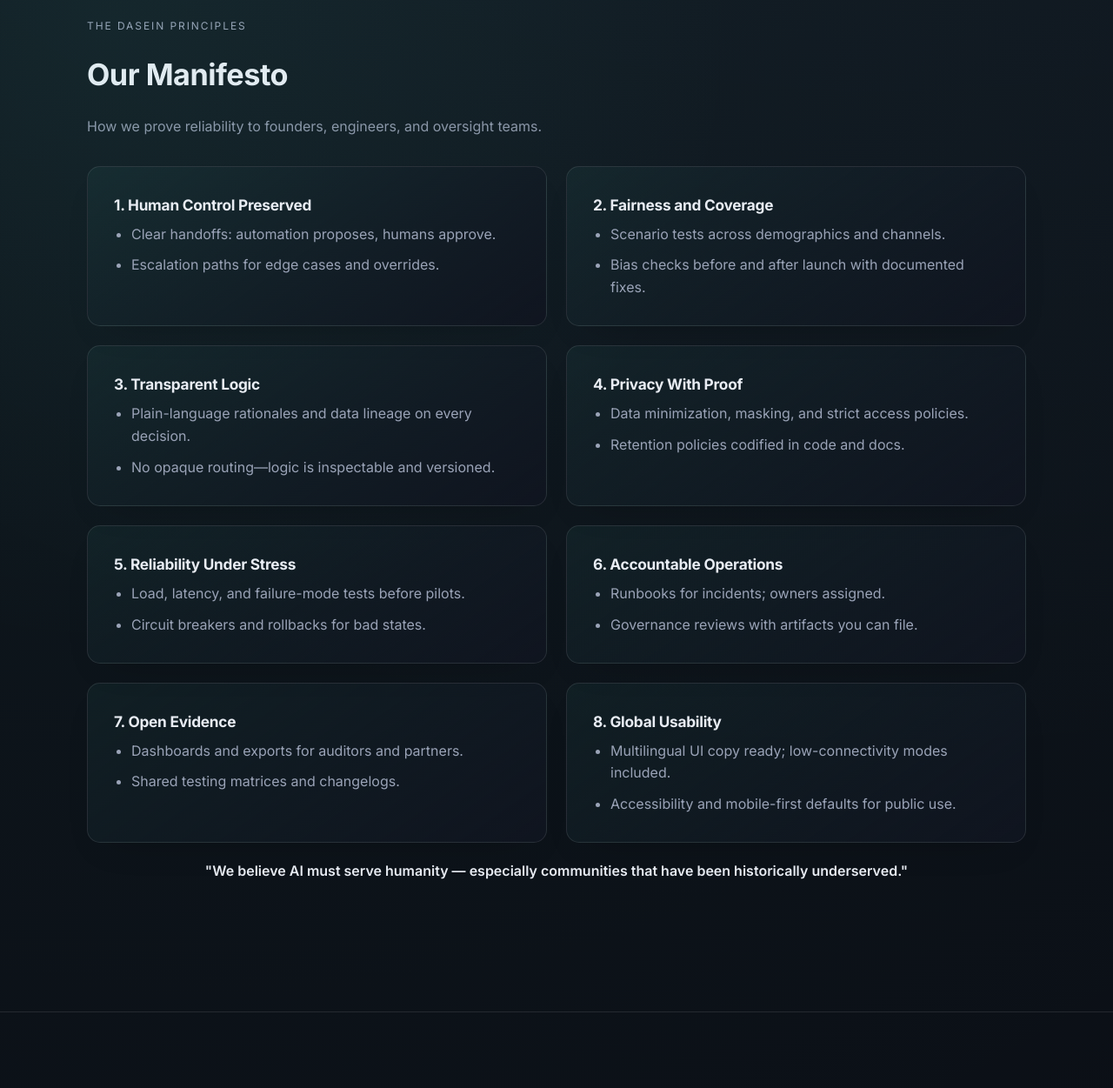
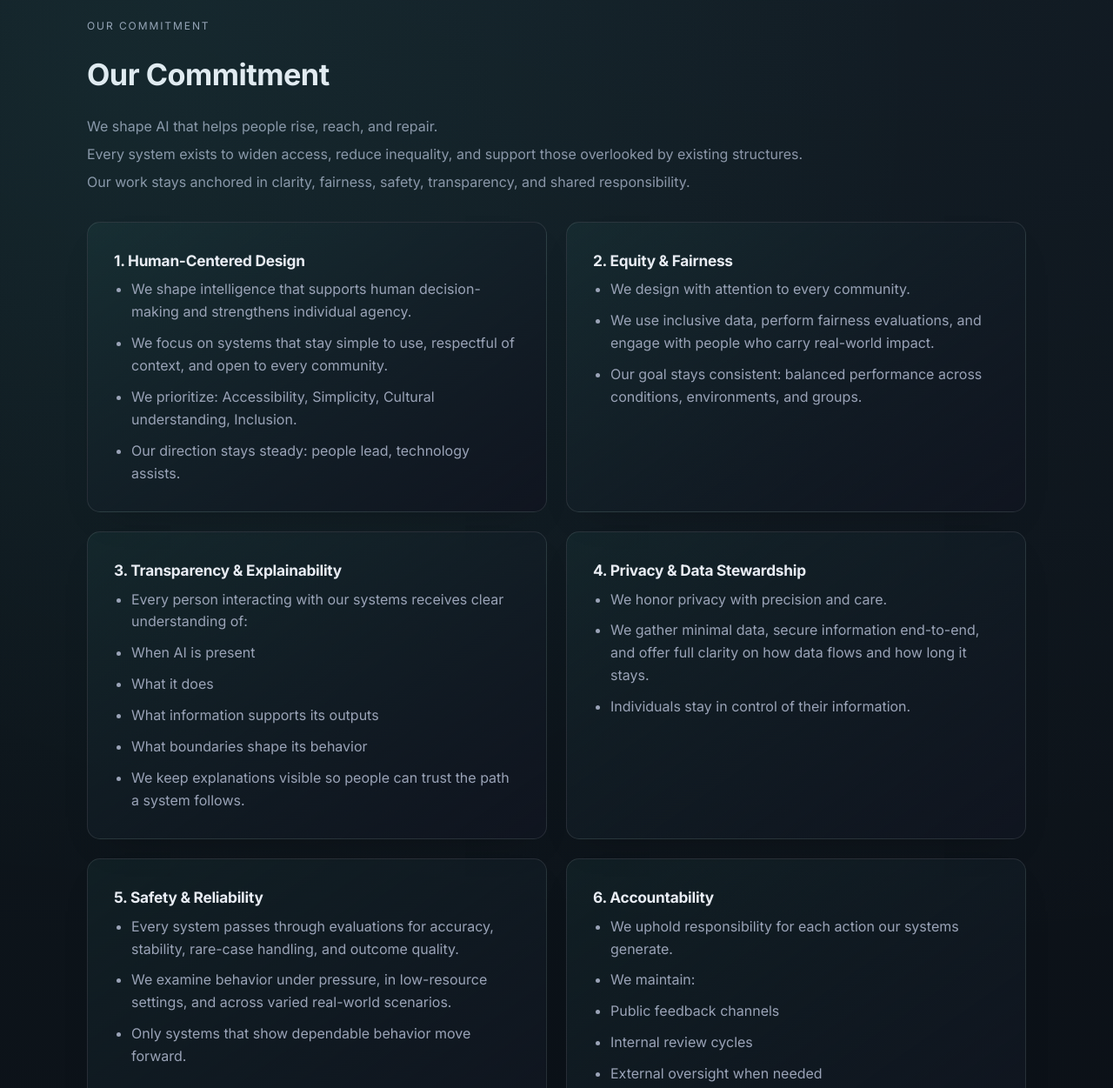
Before and after one commit to SSKG2602/webv003, a plain HTML site: page docs/index.html in a window 1280 px wide. Shown: the part 2360-3611 px from the top of the page at 87% size. Drawn offline with Linux system fonts and the light colour scheme.

Commit message:
Update Our Commitment section copy

```diff
--- a/docs/index.html
+++ b/docs/index.html
@@ -108,103 +108,137 @@
 <section id="why" class="section page-section primary-section">
   <div class="container">
     <div class="section-header">
-      <p class="eyebrow-label">The Dasein Principles</p>
-      <h2 class="section-title">Our Manifesto</h2>
-      <p class="section-subtitle">How we prove reliability to founders, engineers, and oversight teams.</p>
+      <p class="eyebrow-label">Our Commitment</p>
+      <h2 class="section-title">Our Commitment</h2>
+      <p class="section-subtitle">We shape AI that helps people rise, reach, and repair.</p>
+      <p class="section-subtitle">Every system exists to widen access, reduce inequality, and support those overlooked by existing structures.</p>
+      <p class="section-subtitle">Our work stays anchored in clarity, fairness, safety, transparency, and shared responsibility.</p>
     </div>
     <div class="manifesto-grid card-grid" id="manifesto-grid">
 
 
         <article class="card card-primary manifesto-card" data-animate="fade-up" data-stagger="1">
-          <h3>1. Human Control Preserved</h3>
+          <h3>1. Human-Centered Design</h3>
           <ul class="text-muted">
 
-              <li>Clear handoffs: automation proposes, humans approve.</li>
+              <li>We shape intelligence that supports human decision-making and strengthens individual agency.</li>
 
-              <li>Escalation paths for edge cases and overrides.</li>
+              <li>We focus on systems that stay simple to use, respectful of context, and open to every community.</li>
+
+              <li>We prioritize: Accessibility, Simplicity, Cultural understanding, Inclusion.</li>
+
+              <li>Our direction stays steady: people lead, technology assists.</li>
 
           </ul>
         </article>
 
         <article class="card card-primary manifesto-card" data-animate="fade-up" data-stagger="2">
-          <h3>2. Fairness and Coverage</h3>
+          <h3>2. Equity & Fairness</h3>
           <ul class="text-muted">
 
-              <li>Scenario tests across demographics and channels.</li>
+              <li>We design with attention to every community.</li>
 
-              <li>Bias checks before and after launch with documented fixes.</li>
+              <li>We use inclusive data, perform fairness evaluations, and engage with people who carry real-world impact.</li>
+
+              <li>Our goal stays consistent: balanced performance across conditions, environments, and groups.</li>
 
           </ul>
         </article>
 
         <article class="card card-primary manifesto-card" data-animate="fade-up" data-stagger="3">
-          <h3>3. Transparent Logic</h3>
+          <h3>3. Transparency & Explainability</h3>
           <ul class="text-muted">
 
-              <li>Plain-language rationales and data lineage on every decision.</li>
+              <li>Every person interacting with our systems receives clear understanding of:</li>
 
-              <li>No opaque routing—logic is inspectable and versioned.</li>
+              <li>When AI is present</li>
+
+              <li>What it does</li>
+
+              <li>What information supports its outputs</li>
+
+              <li>What boundaries shape its behavior</li>
+
+              <li>We keep explanations visible so people can trust the path a system follows.</li>
 
           </ul>
         </article>
 
         <article class="card card-primary manifesto-card" data-animate="fade-up" data-stagger="4">
-          <h3>4. Privacy With Proof</h3>
+          <h3>4. Privacy & Data Stewardship</h3>
           <ul class="text-muted">
 
-              <li>Data minimization, masking, and strict access policies.</li>
+              <li>We honor privacy with precision and care.</li>
 
-              <li>Retention policies codified in code and docs.</li>
+              <li>We gather minimal data, secure information end-to-end, and offer full clarity on how data flows and how long it stays.</li>
+
+              <li>Individuals stay in control of their information.</li>
 
           </ul>
         </article>
 
         <article class="card card-primary manifesto-card" data-animate="fade-up" data-stagger="5">
-          <h3>5. Reliability Under Stress</h3>
+          <h3>5. Safety & Reliability</h3>
           <ul class="text-muted">
 
-              <li>Load, latency, and failure-mode tests before pilots.</li>
+              <li>Every system passes through evaluations for accuracy, stability, rare-case handling, and outcome quality.</li>
 
-              <li>Circuit breakers and rollbacks for bad states.</li>
+              <li>We examine behavior under pressure, in low-resource settings, and across varied real-world scenarios.</li>
+
+              <li>Only systems that show dependable behavior move forward.</li>
 
           </ul>
         </article>
 
         <article class="card card-primary manifesto-card" data-animate="fade-up" data-stagger="6">
-          <h3>6. Accountable Operations</h3>
+          <h3>6. Accountability</h3>
           <ul class="text-muted">
 
-              <li>Runbooks for incidents; owners assigned.</li>
+              <li>We uphold responsibility for each action our systems generate.</li>
 
-              <li>Governance reviews with artifacts you can file.</li>
+              <li>We maintain:</li>
+
+              <li>Public feedback channels</li>
+
+              <li>Internal review cycles</li>
+
+              <li>External oversight when needed</li>
+
+              <li>Clear response plans for corrections and improvements</li>
+
+              <li>Accountability stays visible in every layer of our process.</li>
 
           </ul>
         </article>
 
         <article class="card card-primary manifesto-card" data-animate="fade-up" data-stagger="7">
-          <h3>7. Open Evidence</h3>
+          <h3>7. Open Access & Public Benefit</h3>
           <ul class="text-muted">
 
-              <li>Dashboards and exports for auditors and partners.</li>
+              <li>We support a world where opportunity extends to every person.</li>
 
-              <li>Shared testing matrices and changelogs.</li>
+              <li>Our work favors open knowledge, shared tools, and resources that uplift communities.</li>
+
+              <li>Technology should elevate people and bridge gaps, not widen them.</li>
 
           </ul>
         </article>
 
         <article class="card card-primary manifesto-card" data-animate="fade-up" data-stagger="8">
-          <h3>8. Global Usability</h3>
+          <h3>8. Global Ethics & International Respect</h3>
           <ul class="text-muted">
 
-              <li>Multilingual UI copy ready; low-connectivity modes included.</li>
+              <li>Our team and partnerships reach across cultures and continents.</li>
 
-              <li>Accessibility and mobile-first defaults for public use.</li>
+              <li>We honor diverse values, safeguard digital rights, and build tools suited for global realities.</li>
+
+              <li>Systems must serve humanity across borders, languages, and conditions.</li>
 
           </ul>
         </article>
 
     </div>
-    <p class="center-text manifesto-quote" data-animate="fade-up">"We believe AI must serve humanity — especially communities that have been historically underserved."</p>
+    <p class="center-text manifesto-quote" data-animate="fade-up">"AI belongs to humanity. It must uplift people, strengthen communities, and create new paths for dignity and possibility."</p>
   </div>
 </section>
 
```
Also changed, not shown: templates/index.html (+46 -28 lines).
